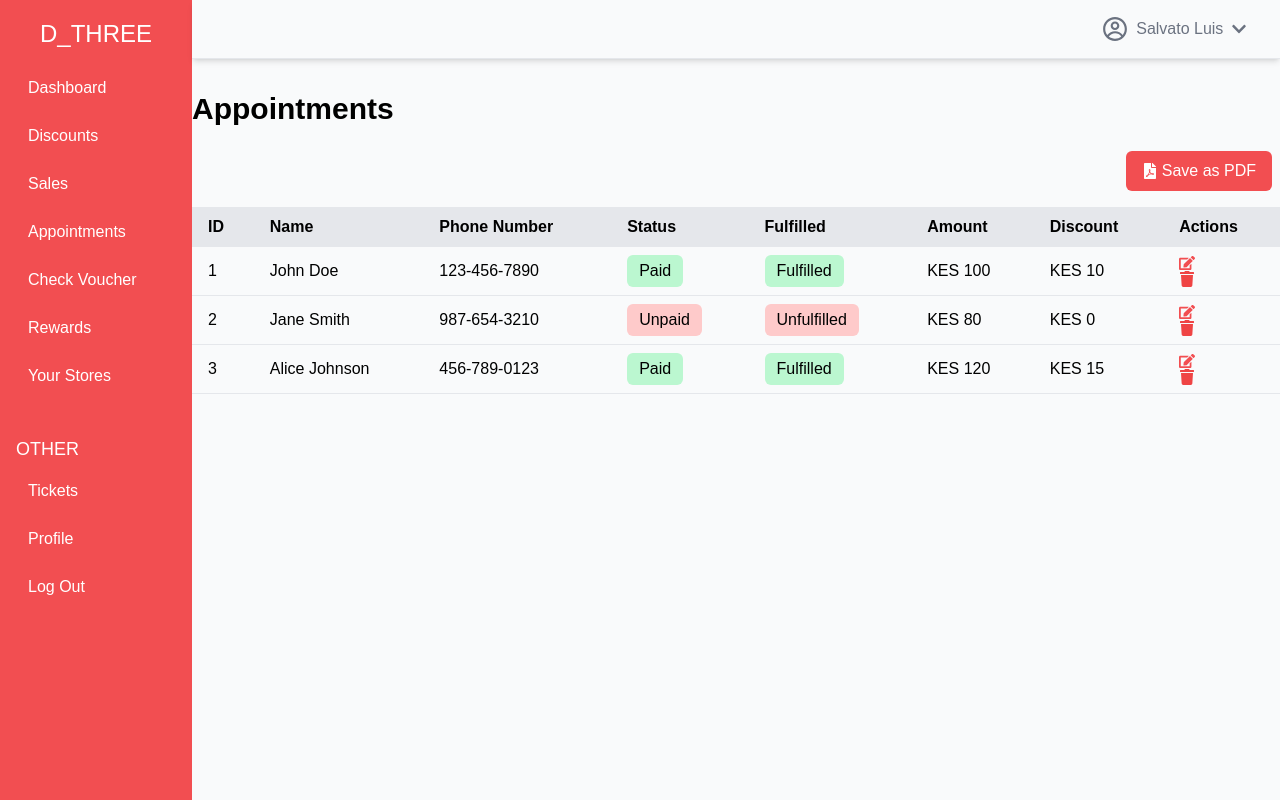
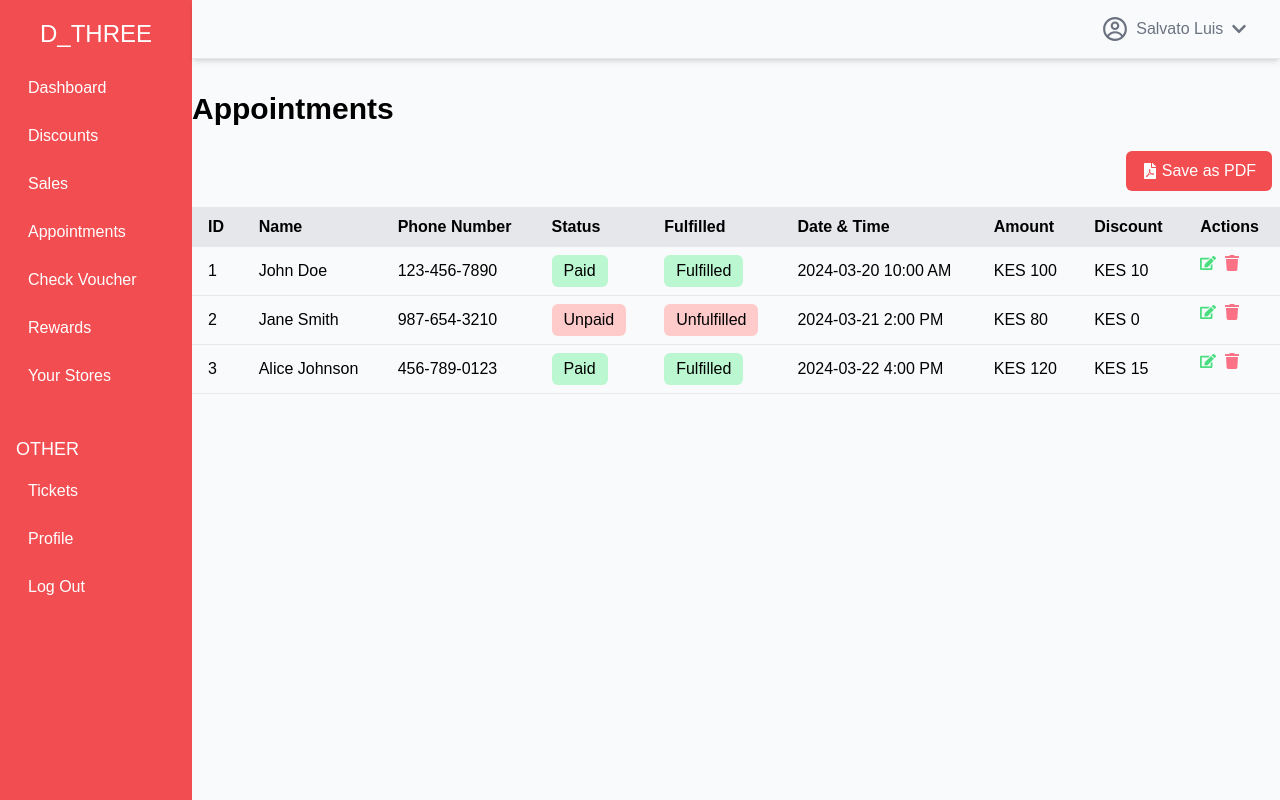
Before and after one commit to Roadpeak/d3-ts, a React (Create React App) app: page /seller/appointments in a window 1280 px wide. Built offline with nearby package versions, Linux system fonts and the light colour scheme.

Commit message:
alignment

```diff
--- a/src/components/seller/Appointments.tsx
+++ b/src/components/seller/Appointments.tsx
@@ -4,9 +4,9 @@ import { CgProfile } from 'react-icons/cg';
 import { FaChevronDown, FaEdit, FaTrash, FaFilePdf } from 'react-icons/fa';
 
 const fakeAppointments = [
-  { id: 1, name: 'John Doe', phoneNumber: '123-456-7890', status: 'Paid', fulfilled: true, amount: 100, discount: 10 },
-  { id: 2, name: 'Jane Smith', phoneNumber: '987-654-3210', status: 'Unpaid', fulfilled: false, amount: 80, discount: 0 },
-  { id: 3, name: 'Alice Johnson', phoneNumber: '456-789-0123', status: 'Paid', fulfilled: true, amount: 120, discount: 15 },
+    { id: 1, name: 'John Doe', phoneNumber: '123-456-7890', status: 'Paid', fulfilled: true, amount: 100, discount: 10, date: '2024-03-20', time: '10:00 AM' },
+    { id: 2, name: 'Jane Smith', phoneNumber: '987-654-3210', status: 'Unpaid', fulfilled: false, amount: 80, discount: 0, date: '2024-03-21', time: '2:00 PM' },
+    { id: 3, name: 'Alice Johnson', phoneNumber: '456-789-0123', status: 'Paid', fulfilled: true, amount: 120, discount: 15, date: '2024-03-22', time: '4:00 PM' },
 ];
 
 const Appointments: React.FC = () => {
@@ -47,6 +47,7 @@ const Appointments: React.FC = () => {
                                 <th className="py-2 text-start px-4">Phone Number</th>
                                 <th className="py-2 text-start px-4">Status</th>
                                 <th className="py-2 text-start px-4">Fulfilled</th>
+                                <th className="py-2 text-start px-4">Date & Time</th>
                                 <th className="py-2 text-start px-4">Amount</th>
                                 <th className="py-2 text-start px-4">Discount</th>
                                 <th className="py-2 text-start px-4">Actions</th>
@@ -58,7 +59,7 @@ const Appointments: React.FC = () => {
                                     <td className="py-2 px-4">{appointment.id}</td>
                                     <td className="py-2 px-4">{appointment.name}</td>
                                     <td className="py-2 px-4">{appointment.phoneNumber}</td>
-                  <td className={`py-2 px-4 `}>
+                                    <td className={`py-2 px-4`}>
                                         <p className={`w-fit px-3 py-1 rounded-md ${appointment.status === 'Paid' ? 'bg-green-200' : 'bg-red-200'}`}>
                                             {appointment.status}
                                         </p>
@@ -68,11 +69,12 @@ const Appointments: React.FC = () => {
                                             {appointment.fulfilled ? 'Fulfilled' : 'Unfulfilled'}
                                         </p>
                                     </td>
+                                    <td className="py-2 px-4">{appointment.date} {appointment.time}</td>
                                     <td className="py-2 px-4">KES {appointment.amount}</td>
                                     <td className="py-2 px-4">KES {appointment.discount}</td>
-                  <td className="py-2 px-4">
-                    <FaEdit className="text-primary cursor-pointer mr-2" />
-                    <FaTrash className="text-red-500 cursor-pointer" />
+                                    <td className="py-2 flex px-4">
+                                        <FaEdit className="text-green-400 cursor-pointer mr-2" />
+                                        <FaTrash className="text-rose-400 cursor-pointer" />
                                     </td>
                                 </tr>
                             ))}
@@ -86,7 +88,9 @@ const Appointments: React.FC = () => {
                         <h2 className="text-2xl font-semibold mb-4">Save as PDF</h2>
                         <p className="text-gray-600 mb-6">Do you want to save appointments as PDF?</p>
                         <div className="flex justify-end">
-              <button className="text-gray-600 mr-4" onClick={handlePopupClose}>Cancel</button>
+                            <button className="text-gray-600 mr-4" onClick={handlePopupClose
+
+                            }>Cancel</button>
                             <button className="bg-primary text-white px-4 py-2 rounded-md hover:bg-opacity-80" onClick={handleSaveAsPDF}>Save</button>
                         </div>
                     </div>
```
Also changed, not shown: src/components/seller/Dashboard.tsx (indentation only), src/components/seller/SellerStores.tsx (indentation only). Lines whose indentation alone changed are shown as unchanged.
